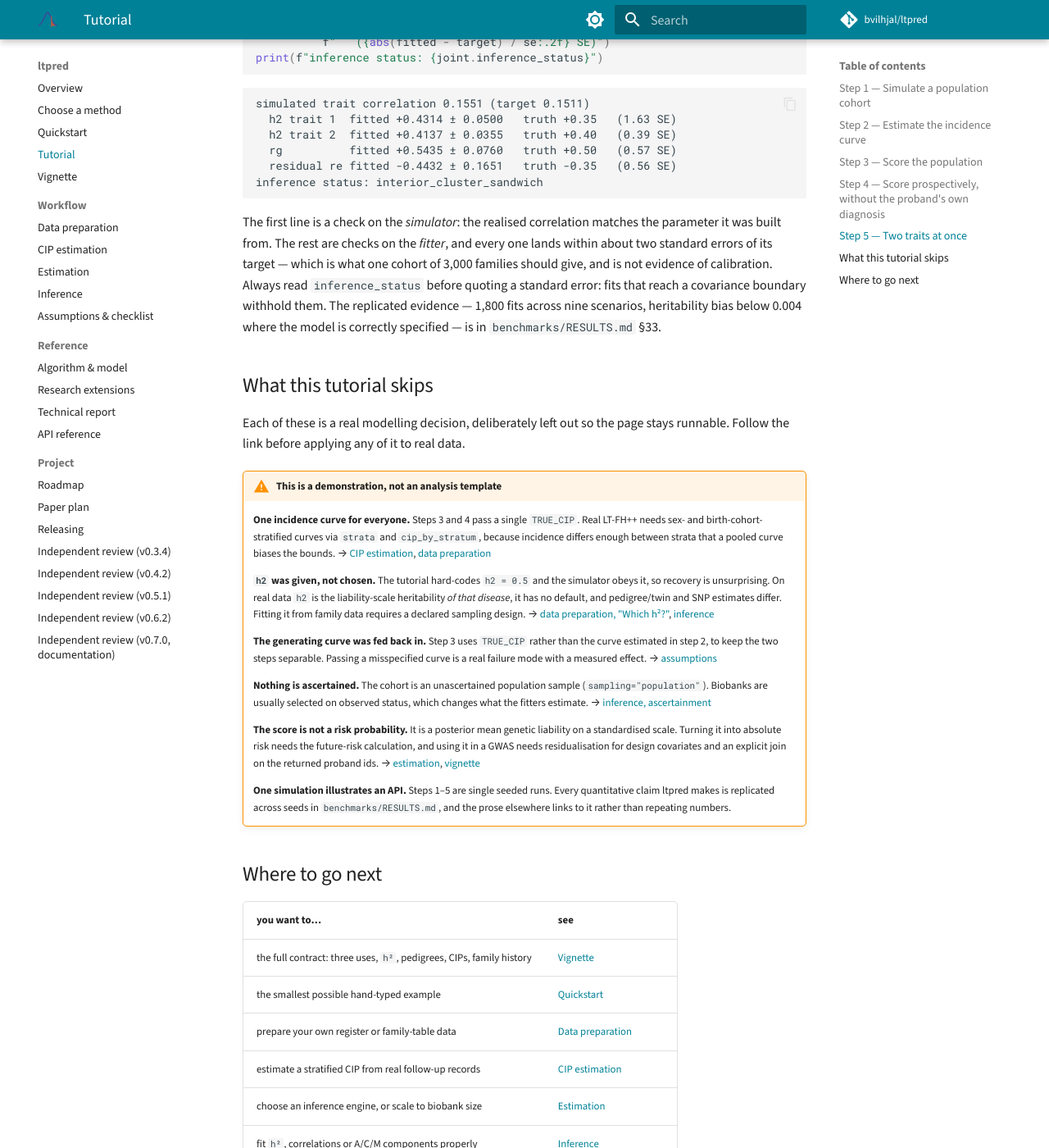
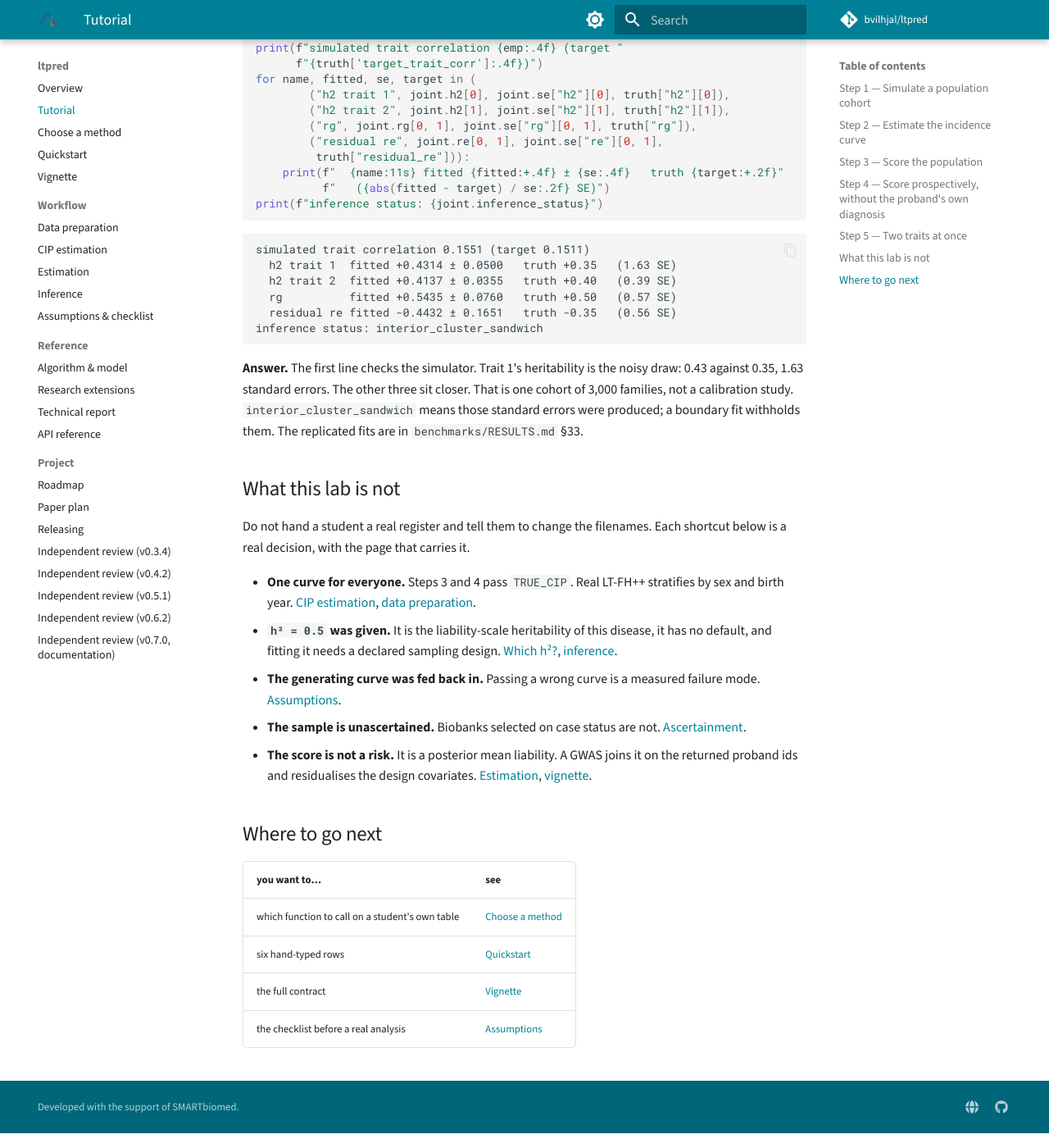
Before and after one commit to bvilhjal/ltpred, an MkDocs documentation site: the page built from docs/tutorial.md, in a window 1280 px wide and 1400 px high, scrolled down 4758 px. Shown: the whole window at 82% size. Built offline with MkDocs 1.6.1 and Material for MkDocs 9.7.7, drawn with Linux system fonts in a browser that asks for light colours; comment, search, counter and statistics services are not loaded; some of the changed text lies outside the part shown.

Commit message:
Turn the tutorial into a five-question lab.
Steps 1–4 are one disease with a known genetic liability; step 5 is two traits. Each step names the quantity the printout estimates, and the site, README, and method guide start there.

````diff
--- a/docs/tutorial.md
+++ b/docs/tutorial.md
@@ -1,27 +1,31 @@
 # Tutorial
 
-A complete, runnable analysis on **simulated** data, start to finish: build a
-population cohort with known truth, estimate the incidence curve it needs, score
-every proband, and check the scores against that truth. About 30 lines of code
-and a few seconds of runtime.
+A lab in five questions. Run the blocks in order: each one uses only names
+the earlier blocks defined. Copy the page into a script, or paste one block
+at a time. `tests/test_tutorial.py` re-runs the blocks and checks the
+printouts.
 
-Every block below runs in order — copy the page into a script, or run the blocks
-one at a time in a REPL, and each will work because each only uses names the
-earlier blocks defined. `tests/test_tutorial.py` executes the page's blocks on
-every commit, so the code cannot rot away from the prose.
+Teach steps 1–4 as one hour (one disease, known truth). Step 5 is a second
+hour (two traits). The [method guide](guide.md) is what you open when a
+student brings their own table. Contracts this lab simplifies are at the end.
 
-This page is deliberately narrow. It states *what to type* and *what you should
-see*; it does not restate the modelling contracts. Everything it simplifies is
-listed in [what this tutorial skips](#what-this-tutorial-skips) at the end, with
-a link to the page that carries the full caveat. If you need to know whether a
-step is valid for *your* data, that is the [vignette](vignette.md).
+| step | question | the printout should show |
+|---|---|---|
+| 1 | Can we build a population whose genetic liability we know? | variance of `genetic` near 0.5, and not everyone diagnosed by 70 |
+| 2 | Kaplan–Meier or Aalen–Johansen when people die? | KM stays near the no-death curve; AJ drops |
+| 3 | Does a GWAS score recover that liability? | correlation about 0.55; most of Var(g) is still posterior uncertainty |
+| 4 | What if the proband's own diagnosis is hidden? | correlation falls to about 0.31 |
+| 5 | Can one fit recover two traits? | each estimate within about 2 SE of its truth |
 
 ## Step 1 — Simulate a population cohort
 
-ltpred ships the generators, so you do not need real register data to learn the
-pipeline. `simulate_pedigree` builds a multi-generation parent-pointer table;
-`simulate_register_liabilities` draws **one** liability field over the whole
-pedigree and turns it into diagnosis records.
+**Question.** If we know the genetic liability, can we still see a realistic
+diagnosis register?
+
+`simulate_pedigree` builds the parent pointers. `simulate_register_liabilities`
+draws **one** liability for the whole population and turns it into diagnoses.
+A person who sits in several pedigrees therefore has one status and one
+genetic value.
 
 ```python
 import numpy as np
@@ -56,23 +60,22 @@
 birth years: [1920.0, 1950.0, 1980.0]
 ```
 
-`cohort` carries the register columns (`ids`, `father`, `mother`, `status`,
-`age`, `birth_time`) **and** the truth (`genetic`, `onset`, `residual_var`), so
-every later step can be scored rather than merely run. The 8.2% diagnosis rate
-tracks the generating curve at age 70 (7.8%), not the 10% lifetime
-prevalence — that gap is
-the whole reason step 2 exists.
-
-The pedigree is drawn once for the population, not per proband, so a person who
-appears in several probands' pedigrees has one status and one genetic value.
+**Answer.** The variance of `genetic` is the heritability we asked for.
+The generating curve at age 70 is 7.8%, not the 10% lifetime prevalence,
+and 81 diagnoses out of 984 is one draw from that curve. That is why step 2
+estimates a curve instead of plugging in 0.10. `cohort.genetic` is the truth
+later steps correlate against. The register columns are `status`, `age`, and
+`birth_time`.
 
 ## Step 2 — Estimate the incidence curve
 
-Bounds need a cumulative-incidence curve. With follow-up records — entry age,
-exit age, and an event code — ltpred estimates one. `simulate_followup_records`
-makes records from a **known** logistic curve so the estimate can be checked.
+**Question.** When death competes with diagnosis, which estimator moves?
 
-First without competing mortality:
+These 50,000 records are a **new** sample, not the 984 people above. A CIP
+from 81 events is too noisy to teach the difference. `simulate_followup_records`
+draws from the same logistic curve so the estimate can be checked.
+
+First, nobody dies:
 
 ```python
 from ltpred import kaplan_meier_cip, simulate_followup_records
@@ -93,8 +96,7 @@
 KM(70) = 0.0757   true = 0.0777
 ```
 
-Now add a competing risk of death. This is the case that separates the two
-estimators:
+Now death competes. This is the comparison the step exists for:
 
 ```python
 from ltpred import aalen_johansen_cip
@@ -117,18 +119,20 @@
 Kaplan-Meier(70)   = 0.0761   (was 0.0757 with no deaths)
 ```
 
-Read that last line carefully, because it is the trap. Kaplan–Meier barely moved
-when 21,066 people died: treating death as ordinary censoring reproduces the
-no-death curve. It is not broken — it consistently estimates *its own* estimand,
-the risk you would see if nobody died. But a dead person cannot be diagnosed, so
-the quantity a registry actually measures is lower, and Aalen–Johansen is the
-estimator that targets it. See [CIP estimation](cip-estimation.md).
+**Answer.** Two different quantities, not two estimators of one curve.
+Kaplan–Meier, treating death as censoring, stays at 0.076, next to the
+generating curve at 70 (0.078): that is the net risk if nobody died.
+Aalen–Johansen is the proportion actually diagnosed by 70 when death can
+come first, 0.063. Do not pass that lower curve into step 3 in place of
+`TRUE_CIP`; step 3's bounds were built from the net curve. See
+[CIP estimation](cip-estimation.md).
 
 ## Step 3 — Score the population
 
-`estimate_liabilities` is the register driver: it takes the parent-pointer table
-plus per-person diagnosis records, walks each proband's pedigree, and returns one
-genetic-liability score per proband.
+**Question.** If the proband's own diagnosis is included, how close is the
+score to the genetic liability from step 1?
+
+`estimate_liabilities` walks each proband's pedigree and returns one score.
 
 ```python
 from ltpred import estimate_liabilities
@@ -155,26 +159,24 @@
 records with an unresolved parent = 0.0000
 ```
 
-Three things to notice. The score correlates 0.55 with the truth it never saw.
-The posterior **variance** is returned per proband and is almost as large as the
-score's own spread — most of these people have few informative relatives, so the
-score is genuinely uncertain and should not be used as if it were a measurement.
-And `frac_records_with_unresolved_parents` is a data-quality diagnostic you
-should check on real data, where a parent id may point at someone outside the
-extract.
-
-Here the generating curve is passed straight in. On real data you would pass the
-curve estimated in step 2, stratified by sex and birth cohort —
-`strata` plus `cip_by_stratum` — because one curve for everyone is exactly the
-approximation step 2 exists to remove.
+**Answer.** The correlation, 0.55, is with the true genetic liability, which
+the scorer was not given. It is not a disease-risk correlation. Square the
+score standard deviation and add the mean posterior variance:
+0.390² + 0.356 = 0.508, the variance of `genetic` in step 1. The data
+identified about 0.15 of that variance; about 0.36 is still posterior
+uncertainty, so the score is not a measurement. The 984 scores are
+overlapping pedigrees, not 984 independent people. Unresolved parents are 0
+because every parent id was in the table. This step passes the generating
+net curve back in. A real analysis passes a stratified estimate
+(`strata`, `cip_by_stratum`).
 
 ## Step 4 — Score prospectively, without the proband's own diagnosis
 
-`use="gwas"` builds a GWAS phenotype and includes the proband's own diagnosis.
-`use="prediction"` hides it, so the score can be used to predict *future* onset
-in people who are still disease-free. That changes the observation set, so it
-needs a calendar: `birth_time` for every person and `index_time` for every
-proband.
+**Question.** How much of step 3 was just the proband's own diagnosis?
+
+`use="prediction"` hides that diagnosis. It needs a calendar: `birth_time`
+for every person, `index_time` for every proband. Those two arrays have
+different lengths.
 
 ```python
 at_risk = cohort.onset > INDEX_AGE          # still undiagnosed at the cut
@@ -201,21 +203,21 @@
 proband states: ['disease_free_and_followed']
 ```
 
-The correlation drops from 0.55 to 0.31 — not a defect, the price of the
-question. Step 3 was allowed to see each proband's own diagnosis; step 4 is not,
-so it has only relatives to work with. Restricting `probands` to the at-risk set
-is not optional either: scoring someone already diagnosed and calling the result
-prospective is leakage, and the driver warns if you do it. `proband_state` tells
-you how each proband was classified.
-
-Note `index_time` is aligned to **probands**, while `birth_time` is aligned to
-**ids** — they are different lengths, and passing the wrong one raises.
+**Answer.** The drop from 0.55 to 0.31 is still a correlation with genetic
+liability, now without the proband's own diagnosis. It is not the accuracy
+of predicting who becomes a case after 40. Restricting `probands` to people
+undiagnosed at 40 is part of that question: scoring someone already diagnosed
+and calling it prospective is leakage, and the driver warns. `proband_state`
+is that check.
 
 ## Step 5 — Two traits at once
 
-For two binary traits, `simulate_under_LTM_multi` builds families with
-per-trait bounds and `fit_pairwise_multi` fits heritabilities, the genetic
-correlation and the residual environmental correlation together.
+**Question.** On a second cohort, can one fit recover both heritabilities,
+the genetic correlation, and the residual correlation?
+
+This cohort is not the register from step 1. `simulate_under_LTM_multi`
+builds nuclear families with two binary traits. `fit_pairwise_multi` fits
+them together. Read `inference_status` before reading a standard error.
 
 ```python
 from ltpred import fit_pairwise_multi, simulate_under_LTM_multi
@@ -251,66 +253,39 @@
 inference status: interior_cluster_sandwich
 ```
 
-The first line is a check on the *simulator*: the realised correlation matches
-the parameter it was built from. The rest are checks on the *fitter*, and every
-one lands within about two standard errors of its target — which is what one
-cohort of 3,000 families should give, and is not evidence of calibration. Always
-read `inference_status` before quoting a standard error: fits that reach a
-covariance boundary withhold them. The replicated evidence — 1,800 fits across
-nine scenarios, heritability bias below 0.004 where the model is correctly
-specified — is in `benchmarks/RESULTS.md` §33.
+**Answer.** The first line checks the simulator. Trait 1's heritability is
+the noisy draw: 0.43 against 0.35, 1.63 standard errors. The other three sit
+closer. That is one cohort of 3,000 families, not a calibration study.
+`interior_cluster_sandwich` means those standard errors were produced; a
+boundary fit withholds them. The replicated fits are in
+`benchmarks/RESULTS.md` §33.
 
-## What this tutorial skips
+## What this lab is not
 
-Each of these is a real modelling decision, deliberately left out so the page
-stays runnable. Follow the link before applying any of it to real data.
+Do not hand a student a real register and tell them to change the filenames.
+Each shortcut below is a real decision, with the page that carries it.
 
-!!! warning "This is a demonstration, not an analysis template"
-
-    **One incidence curve for everyone.** Steps 3 and 4 pass a single
-    `TRUE_CIP`. Real LT-FH++ needs sex- and birth-cohort-stratified curves via
-    `strata` and `cip_by_stratum`, because incidence differs enough between
-    strata that a pooled curve biases the bounds.
-    → [CIP estimation](cip-estimation.md), [data preparation](data-preparation.md)
-
-    **`h2` was given, not chosen.** The tutorial hard-codes `h2 = 0.5` and the
-    simulator obeys it, so recovery is unsurprising. On real data `h2` is the
-    liability-scale heritability *of that disease*, it has no default, and
-    pedigree/twin and SNP estimates differ. Fitting it from family data requires
-    a declared sampling design.
-    → [data preparation, "Which h²?"](data-preparation.md#getting-heritability-on-the-liability-scale),
-    [inference](inference.md)
-
-    **The generating curve was fed back in.** Step 3 uses `TRUE_CIP` rather than
-    the curve estimated in step 2, to keep the two steps separable. Passing a
-    misspecified curve is a real failure mode with a measured effect.
-    → [assumptions](assumptions.md)
-
-    **Nothing is ascertained.** The cohort is an unascertained population sample
-    (`sampling="population"`). Biobanks are usually selected on observed status,
-    which changes what the fitters estimate.
-    → [inference, ascertainment](inference.md#ascertained-samples)
-
-    **The score is not a risk probability.** It is a posterior mean genetic
-    liability on a standardised scale. Turning it into absolute risk needs the
-    future-risk calculation, and using it in a GWAS needs residualisation for
-    design covariates and an explicit join on the returned proband ids.
-    → [estimation](estimation.md), [vignette](vignette.md)
-
-    **One simulation illustrates an API.** Steps 1–5 are single seeded runs.
-    Every quantitative claim ltpred makes is replicated across seeds in
-    `benchmarks/RESULTS.md`, and the prose elsewhere links to it rather than
-    repeating numbers.
+- **One curve for everyone.** Steps 3 and 4 pass `TRUE_CIP`. Real LT-FH++
+  stratifies by sex and birth year.
+  [CIP estimation](cip-estimation.md),
+  [data preparation](data-preparation.md).
+- **`h² = 0.5` was given.** It is the liability-scale heritability of this
+  disease, it has no default, and fitting it needs a declared sampling design.
+  [Which h²?](data-preparation.md#getting-heritability-on-the-liability-scale),
+  [inference](inference.md).
+- **The generating curve was fed back in.** Passing a wrong curve is a measured
+  failure mode. [Assumptions](assumptions.md).
+- **The sample is unascertained.** Biobanks selected on case status are not.
+  [Ascertainment](inference.md#ascertained-samples).
+- **The score is not a risk.** It is a posterior mean liability. A GWAS joins
+  it on the returned proband ids and residualises the design covariates.
+  [Estimation](estimation.md), [vignette](vignette.md).
 
 ## Where to go next
 
 | you want to… | see |
 |---|---|
-| the full contract: three uses, `h²`, pedigrees, CIPs, family history | [Vignette](vignette.md) |
-| the smallest possible hand-typed example | [Quickstart](quickstart.md) |
-| prepare your own register or family-table data | [Data preparation](data-preparation.md) |
-| estimate a stratified CIP from real follow-up records | [CIP estimation](cip-estimation.md) |
-| choose an inference engine, or scale to biobank size | [Estimation](estimation.md) |
-| fit `h²`, correlations or A/C/M components properly | [Inference](inference.md) |
-| the real-data checklist before you trust a score | [Assumptions & checklist](assumptions.md) |
-| a function signature | [API reference](api.md) |
+| which function to call on a student's own table | [Choose a method](guide.md) |
+| six hand-typed rows | [Quickstart](quickstart.md) |
+| the full contract | [Vignette](vignette.md) |
+| the checklist before a real analysis | [Assumptions](assumptions.md) |
--- a/mkdocs.yml
+++ b/mkdocs.yml
@@ -37,9 +37,9 @@
 
 nav:
   - Overview: index.md
+  - Tutorial: tutorial.md
   - Choose a method: guide.md
   - Quickstart: quickstart.md
-  - Tutorial: tutorial.md
   - Vignette: vignette.md
   - Workflow:
       - Data preparation: data-preparation.md
````
Also changed, not shown: CHANGELOG.md (+5 -0 lines), README.md (+12 -9 lines), docs/guide.md (+18 -23 lines), docs/index.md (+6 -7 lines).
